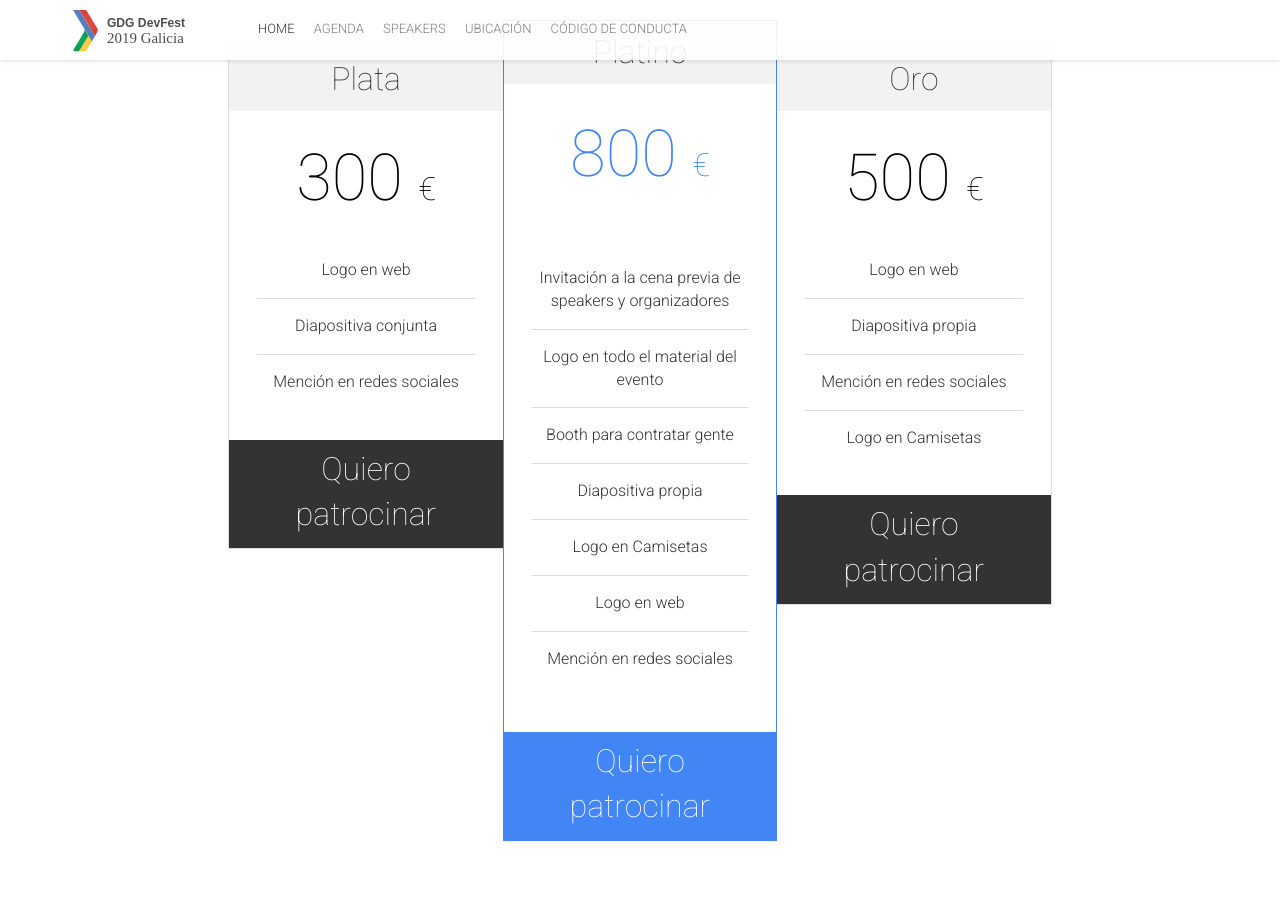
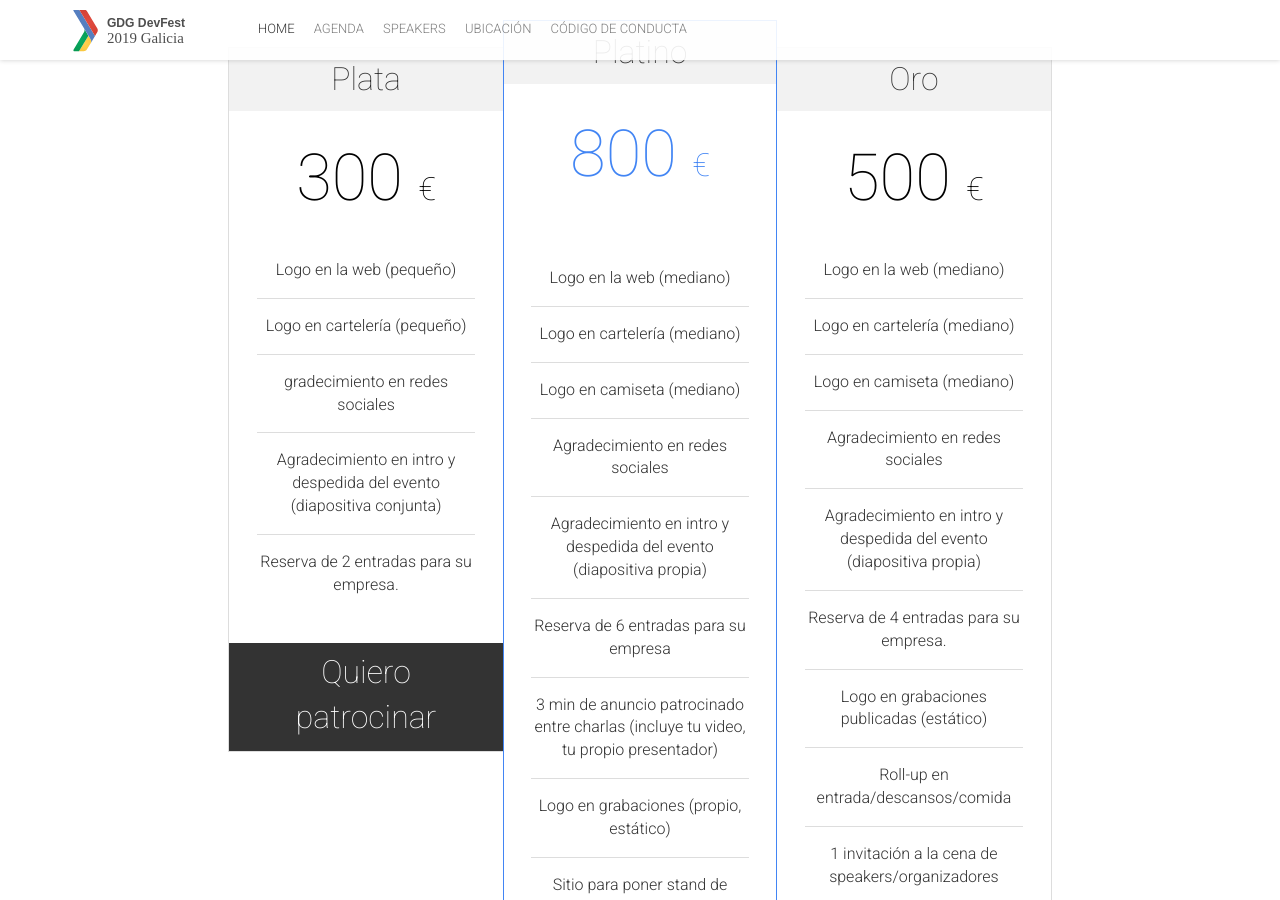
Before and after one commit to gdg-galicia/devfest.gdggalicia.com, a Jekyll site: the page built from index.html, in a window 1280 px wide and 900 px high, scrolled down 5156 px. Built offline with Jekyll 4.4.1, drawn with Linux system fonts in a browser that asks for light colours; nearby versions of some CDN libraries; comment, search, counter and statistics services are not loaded; some of the changed text lies outside the part shown.

Commit message:
Updated sponsors table

```diff
--- a/_config.yml
+++ b/_config.yml
@@ -149,7 +149,7 @@ ticketsOffers:
   ticketsNumber: "150"
   buyButtonLink: "https://gdgvigo.typeform.com/to/Tx9PPS"
   buyButtonText: "Quiero patrocinar"
-  ticketContentList: ["Logo en web", "Diapositiva conjunta", "Mención en redes sociales"]
+  ticketContentList: ["Logo en la web (pequeño)", "Logo en cartelería (pequeño)", "gradecimiento en redes sociales", "Agradecimiento en intro y despedida del evento (diapositiva conjunta)", "Reserva de 2 entradas para su empresa."]
   validFrom: "2018-10-25T10:00"
   validThrough: "2018-11-16T23:59"
  -
@@ -160,7 +160,7 @@ ticketsOffers:
   featured: true
   buyButtonLink: "https://gdgvigo.typeform.com/to/Tx9PPS"
   buyButtonText: "Quiero patrocinar"
-  ticketContentList: ["Invitación a la cena previa de speakers y organizadores", "Logo en todo el material del evento", "Booth para contratar gente", "Diapositiva propia", "Logo en Camisetas","Logo en web", "Mención en redes sociales"]
+  ticketContentList: ["Logo en la web (mediano)", "Logo en cartelería (mediano)", "Logo en camiseta (mediano)", "Agradecimiento en redes sociales", "Agradecimiento en intro y despedida del evento (diapositiva propia)","Reserva de 6 entradas para su empresa", "3 min de anuncio patrocinado entre charlas (incluye tu video, tu propio presentador)", "Logo en grabaciones (propio, estático)", "Sitio para poner stand de captación", "Roll-up en entrada/coffee break/lunch", "Roll-up en escenario", "2 invitaciones a la cena de speakers/organizadores"]
   validFrom: "2018-10-25T10:00"
   validThrough: "2018-11-16T23:59"
  -
@@ -170,7 +170,7 @@ ticketsOffers:
   ticketsNumber: "500"
   buyButtonLink: "https://gdgvigo.typeform.com/to/Tx9PPS"
   buyButtonText: "Quiero patrocinar"
-  ticketContentList: ["Logo en web", "Diapositiva propia", "Mención en redes sociales", "Logo en Camisetas"]
+  ticketContentList: ["Logo en la web (mediano)", "Logo en cartelería (mediano)", "Logo en camiseta (mediano)", "Agradecimiento en redes sociales", "Agradecimiento en intro y despedida del evento (diapositiva propia)", "Reserva de 4 entradas para su empresa.", "Logo en grabaciones publicadas (estático)", "Roll-up en entrada/descansos/comida", "1 invitación a la cena de speakers/organizadores"]
   validFrom: "2018-10-25T10:00"
   validThrough: "2018-11-16T23:59"
 
```
